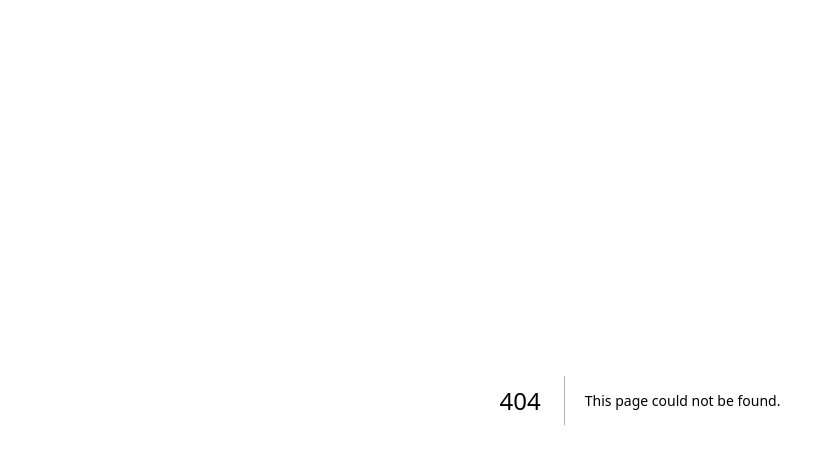
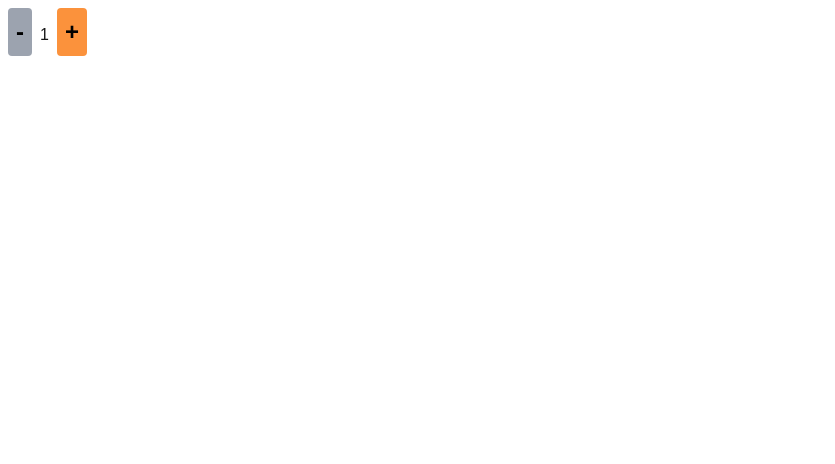
Before and after one commit to JuliaGCandotti/cprg306-assignments, a Next.js app: page /week-4 in a window 1280 px wide. Before the commit this address had no page. Shown: the top 464 px of the page, without its empty margins (0-835 px from the left). Built offline with nearby package versions, Linux system fonts and the light colour scheme.

Commit message:
Week-4 added
Both page.js calling the NewItem function, and the NewAtem component created with their functionalities.

```diff
--- a/app/page.js
+++ b/app/page.js
@@ -10,6 +10,9 @@ export default function Page() {
       <li>
         <Link href="/week-3">Go to Week-3 page</Link>
       </li>
+      <li>
+        <Link href="/week-4">Go to Week-4 page</Link>
+      </li>
     </div>
 
 
--- /dev/null
+++ b/app/week-4/new-item.js
@@ -0,0 +1,29 @@
+"use client";
+
+import { useState } from "react";
+
+export default function NewItem() {
+    const [quantity, setQuantity] = useState(1); //initializing with quantity of 1 as we cannot add 0 to the cart.
+
+    const increment = () => {
+        if (quantity < 20) {
+            setQuantity(quantity + 1)
+        }
+    }
+
+    const decrement = () => {
+        if (quantity > 1) {
+            setQuantity(quantity - 1);
+        }
+    }
+
+    return (
+        <div>
+            <button onClick={decrement} disabled={quantity <= 1} className={`m-2 p-2 font-bold text-2xl text-black rounded transition-all
+                    ${quantity <= 1 ? "bg-gray-400 cursor-not-allowed" : "bg-blue-400 hover:bg-blue-500 active:bg-blue-600"}`}>-</button>
+            {quantity}
+            <button onClick={increment} disabled={quantity >= 20} className={`m-2 p-2 font-bold text-2xl text-black rounded transition-all
+                    ${quantity >= 20 ? "bg-gray-400 cursor-not-allowed" : "bg-orange-400 hover:bg-orange-500 active:bg-orange-600"}`}>+</button>
+        </div>
+    )
+}
--- /dev/null
+++ b/app/week-4/page.js
@@ -0,0 +1,9 @@
+import NewItem from "./new-item.js";
+
+export default function Page() {
+    return (
+        <main>
+            <NewItem />
+        </main>
+    )
+}
```
